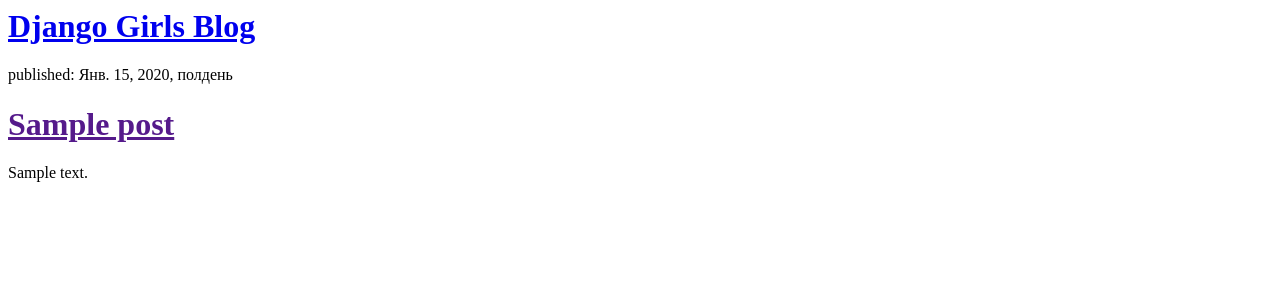
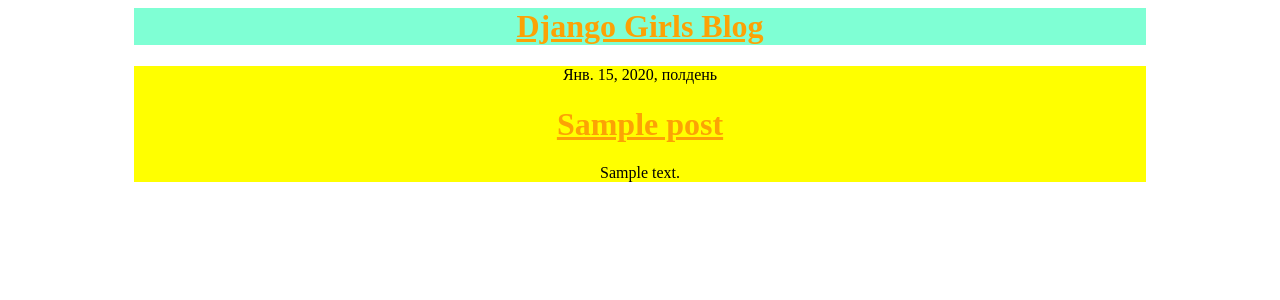
Before and after one commit to Jorgos-lt/my-first-blog, a Django app: page / in a window 1280 px wide. Shown: the top 300 px of the page. Run offline with Django 3.2, Linux system fonts and the light colour scheme; tables that the repository leaves empty hold one stand-in row (values such as "Sample post").

Commit message:
Added view and template for detailed blog post as well as CSS for the site.

```diff
--- /dev/null
+++ b/blog/static/css/blog.css
@@ -0,0 +1,15 @@
+h1 a {
+    color: #FCA205;
+}
+
+#header {
+	background-color: aquamarine;
+	margin-right: 10%;
+	margin-left: 10%;
+}
+
+#text {
+	background-color: yellow;
+	margin-right: 10%;
+	margin-left: 10%;
+}
--- /dev/null
+++ b/blog/templates/blog/base.html
@@ -0,0 +1,20 @@
+{% load static %}
+<html>
+    <head>
+        <title>Django Girls blog</title>
+        <link rel="stylesheet" href="{% static 'css/blog.css' %}">
+    </head>
+    <body>
+        <div id="header" align="center">
+            <h1><a href="/">Django Girls Blog</a></h1>
+        </div>
+
+
+        <div id="text" align="center">
+            {% block content %}
+            {% endblock %}
+        </div>
+
+
+    </body>
+</html>
--- a/blog/templates/blog/post_list.html
+++ b/blog/templates/blog/post_list.html
@@ -1,21 +1,13 @@
-<html>
-    <head>
-        <title>Django Girls blog</title>
-    </head>
-    <body>
-        <div>
-            <h1><a href="/">Django Girls Blog</a></h1>
+{% extends 'blog/base.html' %}
+
+{% block content %}
+    {% for post in posts %}
+        <div class="post">
+            <div class="date">
+                {{ post.published_date }}
+            </div>
+            <h1><a href="{% url 'post_detail' pk=post.pk %}">{{ post.title }}</a></h1>
+            <p>{{ post.text|linebreaksbr }}</p>
         </div>
-
-        </div>
-
-            {% for post in posts %}
-        <div>
-        <p>published: {{ post.published_date }}</p>
-        <h1><a href="">{{ post.title }}</a></h1>
-        <p>{{ post.text|linebreaksbr }}</p>
-        </div>
-            {% endfor %}
-
-    </body>
-</html>
+    {% endfor %}
+{% endblock %}
--- a/blog/urls.py
+++ b/blog/urls.py
@@ -3,4 +3,5 @@ from . import views
 
 urlpatterns = [
     path('', views.post_list, name='post_list'),
+    path('post/<int:pk>/', views.post_detail, name='post_detail'),
 ]
--- a/blog/views.py
+++ b/blog/views.py
@@ -1,7 +1,12 @@
 from django.shortcuts import render
 from django.utils import timezone
 from .models import Post
+from django.shortcuts import render, get_object_or_404
 
 def post_list(request):
     posts = Post.objects.filter(published_date__lte=timezone.now()).order_by('published_date')
     return render(request, 'blog/post_list.html', {'posts': posts})
+
+def post_detail(request, pk):
+    post = get_object_or_404(Post, pk=pk)
+    return render(request, 'blog/post_detail.html', {'post': post})
```
Also changed, not shown: blog/templates/blog/post_detail.html (added, +13 -0 lines).
